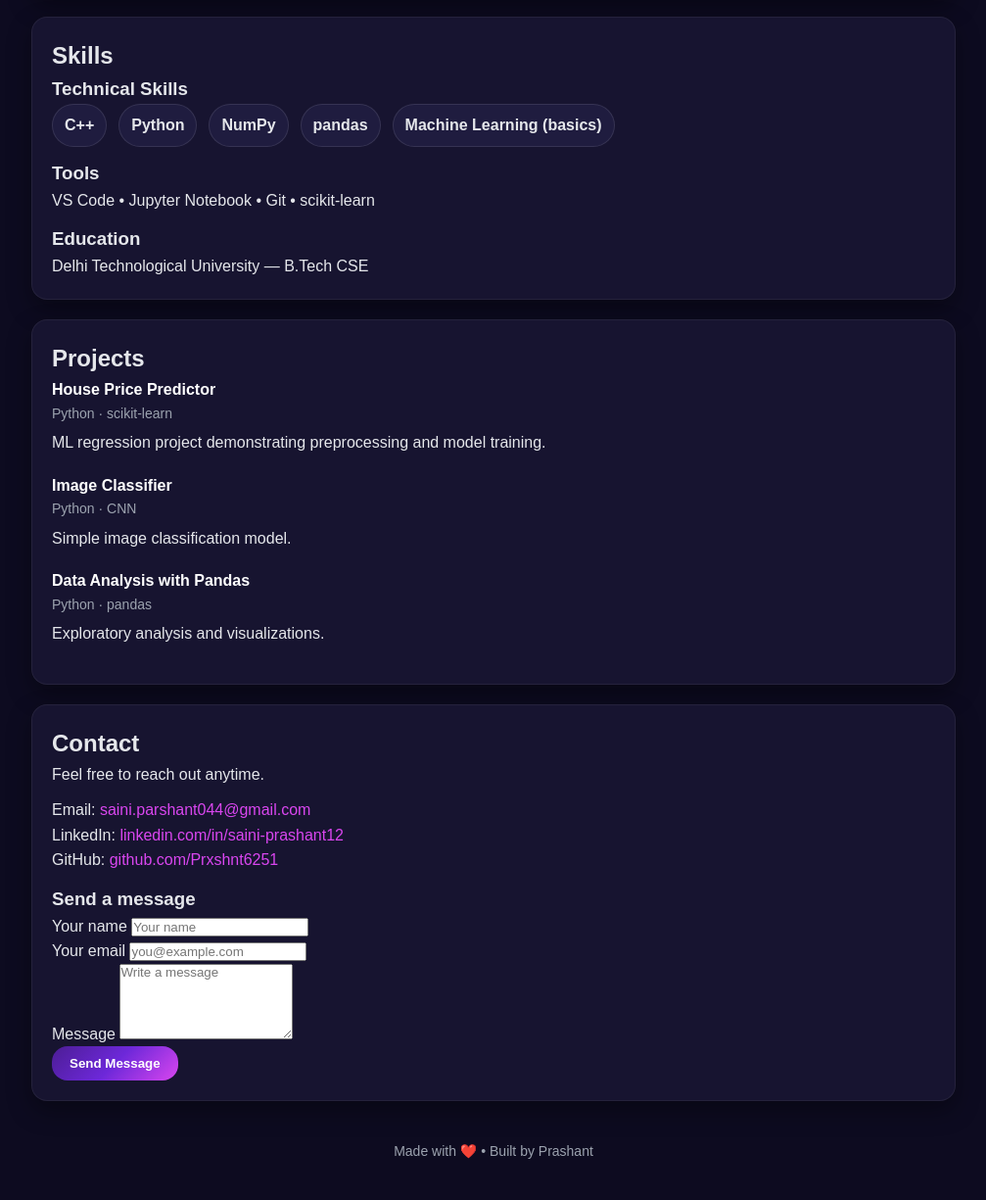
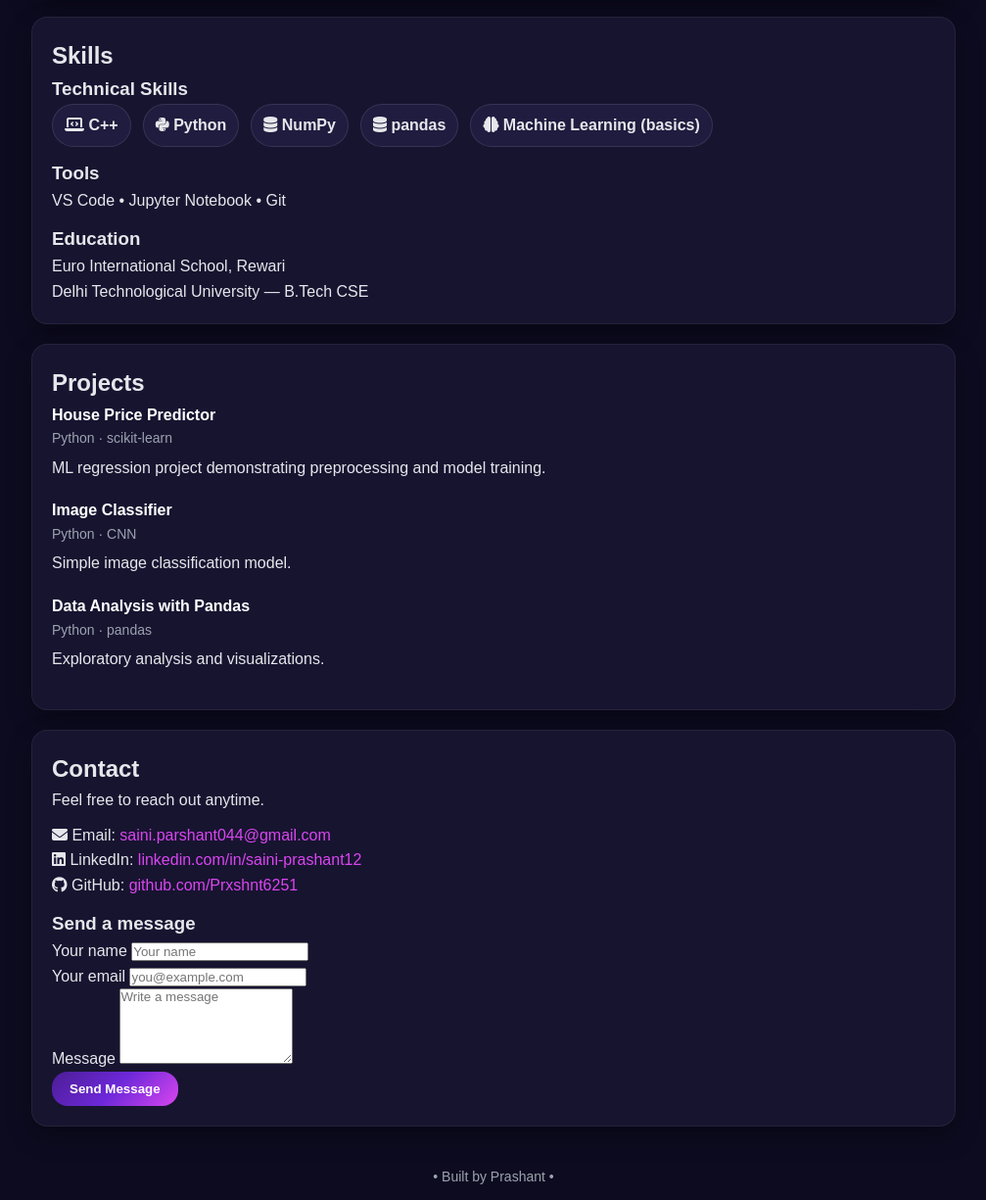
Before and after one commit to Prxshnt6251/Portfolio-Website, a plain HTML site: page index.html in a window 1280 px wide. Shown: the part 701-1926 px from the top of the page at 98% size, without its empty margins (136-1143 px from the left). Drawn offline with Linux system fonts and the light colour scheme.

Commit message:
Update index.html

```diff
--- a/index.html
+++ b/index.html
@@ -1,11 +1,14 @@
 <!doctype html>
 <html lang="en">
+
 <head>
     <meta charset="utf-8" />
     <meta name="viewport" content="width=device-width,initial-scale=1" />
     <title>Prashant — Portfolio</title>
     <link rel="stylesheet" href="style.css" />
+    <link rel="stylesheet" href="https://cdnjs.cloudflare.com/ajax/libs/font-awesome/6.5.2/css/all.min.css" />
 </head>
+
 <body>
     <div class="container">
 
@@ -20,13 +23,14 @@
                 <a href="#projects">Projects</a>
                 <a href="#contact">Contact</a>
             </nav>
+
         </header>
 
 
         <main id="home">
             <section class="hero">
                 <div class="profile-img card">
-          <img src="assets/profile.svg" alt="Prashant" style="width:100%;height:100%;object-fit:cover" />
+                    <img src="assets/profile.jpeg" alt="Prashant" style="width:100%;height:100%;object-fit:cover" />
                 </div>
                 <div class="hero-text">
                     <h1>Hi, I’m Prashant</h1>
@@ -68,17 +72,18 @@
 
                 <h3>Technical Skills</h3>
                 <div class="skill-list">
-          <span class="skill">C++</span>
-          <span class="skill">Python</span>
-          <span class="skill">NumPy</span>
-          <span class="skill">pandas</span>
-          <span class="skill">Machine Learning (basics)</span>
+                    <span class="skill"><i class="fa-solid fa-laptop-code"></i> C++</span>
+                    <span class="skill"><i class="fa-brands fa-python"></i> Python</span>
+                    <span class="skill"><i class="fa-solid fa-database"></i> NumPy</span>
+                    <span class="skill"><i class="fa-solid fa-database"></i> pandas</span>
+                    <span class="skill"><i class="fa-solid fa-brain"></i> Machine Learning (basics)</span>
                 </div>
 
                 <h3 style="margin-top:12px">Tools</h3>
-        <p class="small">VS Code • Jupyter Notebook • Git • scikit-learn</p>
+                <p class="small">VS Code • Jupyter Notebook • Git </p>
 
                 <h3 style="margin-top:12px">Education</h3>
+                <p class="small">Euro International School, Rewari</p>
                 <p class="small">Delhi Technological University — B.Tech CSE</p>
             </section>
 
@@ -118,15 +123,19 @@
                 <h2>Contact</h2>
                 <p class="small">Feel free to reach out anytime.</p>
 
-        <p class="small" style="margin-top:10px">Email:
+                <p class="small" style="margin-top:10px">
+                    <i class="fa-solid fa-envelope"></i> Email:
                     <a href="mailto:saini.parshant044@gmail.com">saini.parshant044@gmail.com</a>
                 </p>
 
-        <p class="small">LinkedIn:
-          <a href="https://linkedin.com/in/saini-prashant12" target="_blank">linkedin.com/in/saini-prashant12</a>
+                <p class="small">
+                    <i class="fa-brands fa-linkedin"></i> LinkedIn:
+                    <a href="https://linkedin.com/in/saini-prashant12"
+                        target="_blank">linkedin.com/in/saini-prashant12</a>
                 </p>
 
-        <p class="small">GitHub:
+                <p class="small">
+                    <i class="fa-brands fa-github"></i> GitHub:
                     <a href="https://github.com/Prxshnt6251" target="_blank">github.com/Prxshnt6251</a>
                 </p>
 
@@ -151,8 +160,9 @@
                 </form>
             </section>
 
-      <div class="footer small">Made with ❤️ • Built by Prashant</div>
+            <div class="footer small"> • Built by Prashant •</div>
         </main>
     </div>
 </body>
+
 </html>
```
Lines whose indentation alone changed are shown as unchanged.
